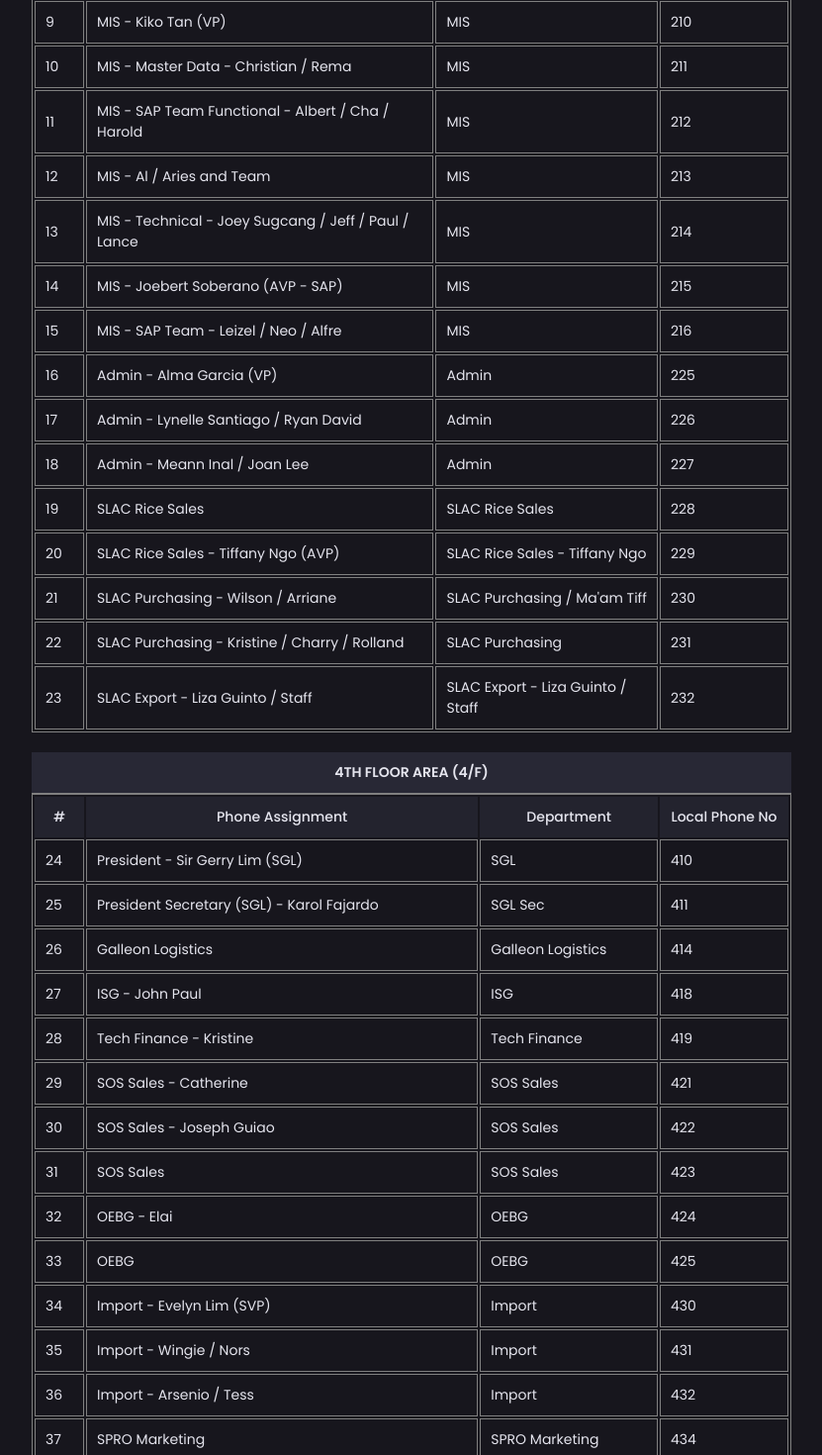
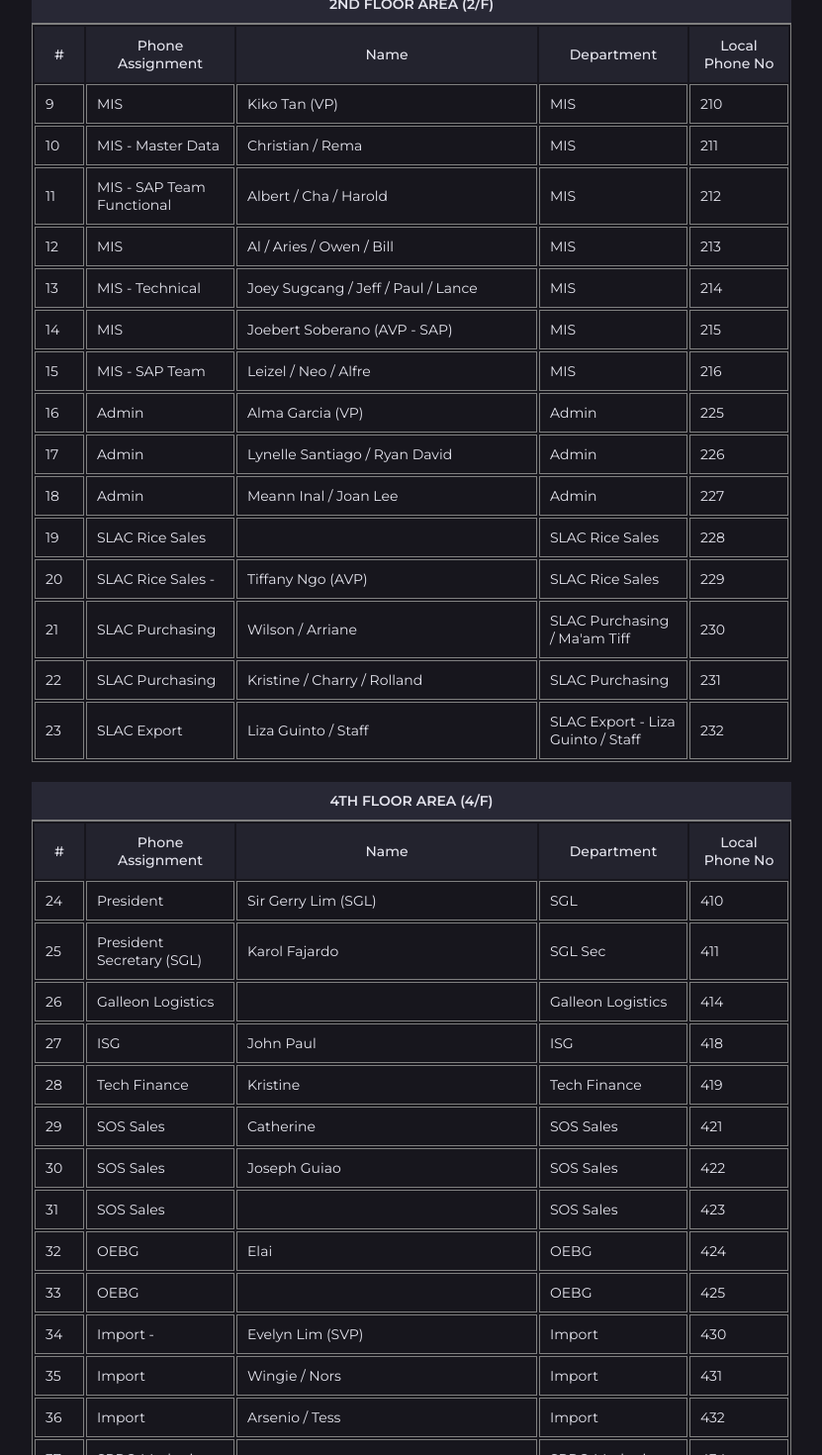
Before and after one commit to Ralf-Renz-Estellana-Bantilo/SLAC---MIS---Telephone-Info, a React (Create React App) app: page / in a window 1280 px wide. Shown: the part 760-2230 px from the top of the page at 99% size, without its empty margins (224-1055 px from the left). Built offline with nearby package versions, Linux system fonts and the light colour scheme.

Commit message:
data maintenance

```diff
--- a/src/Search.js
+++ b/src/Search.js
@@ -17,7 +17,7 @@ const Search = () => {
 				let holdInformation = [];
 				let hasFound = false;
 				for (let b = 0; b < information.length; b++) {
-					const { phoneAssignment, department, phoneNumber } =
+					const {id, phoneAssignment, department, phoneNumber, name } =
 						information[b];
 					if (
 						`${phoneAssignment}`
@@ -28,13 +28,17 @@ const Search = () => {
 							.includes(`${text}`.toLowerCase()) ||
 						`${phoneNumber}`
 							.toLowerCase()
+							.includes(`${text}`.toLowerCase()) ||
+						`${name}`
+							.toLowerCase()
 							.includes(`${text}`.toLowerCase())
 					) {
 						const info = {
-							id: information[b].id,
-							phoneAssignment: information[b].phoneAssignment,
-							department: information[b].department,
-							phoneNumber: information[b].phoneNumber,
+							id,
+							phoneAssignment,
+							department,
+							phoneNumber,
+							name,
 						};
 						holdInformation.push(info);
 						hasFound = true;
@@ -79,15 +83,17 @@ const Search = () => {
 								</caption>
 								<tr>
 									<th style={{ width: "50px" }}>#</th>
-									<th>Phone Assignment</th>
-									<th>Department</th>
-									<th style={{ width: "130px" }}>Local Phone No</th>
+									<th style={{ width: "150px" }}>Phone Assignment</th>
+									<th>Name</th>
+									<th style={{ width: "150px" }}>Department</th>
+									<th style={{ width: "100px" }}>Local Phone No</th>
 								</tr>
 								{information.map((info) => {
 									return (
 										<tr key={info.id}>
 											<td>{info.id}</td>
 											<td>{info.phoneAssignment}</td>
+											<td>{info.name}</td>
 											<td>{info.department}</td>
 											<td>{info.phoneNumber}</td>
 										</tr>
--- a/src/index.css
+++ b/src/index.css
@@ -1,10 +1,12 @@
 @import url("https://fonts.googleapis.com/css2?family=Poppins:wght@400;500;600&display=swap");
+@import url("https://fonts.googleapis.com/css2?family=Montserrat:ital,wght@0,300;0,400;0,500;0,600;0,700;1,400;1,500;1,600;1,700&display=swap");
 
 * {
 	padding: 0;
 	margin: 0;
 	box-sizing: border-box;
-	font-family: "Poppins";
+	/* font-family: "Poppins"; */
+	font-family: "Montserrat";
 	font-size: 16px;
 }
 
@@ -29,7 +31,7 @@ th {
 	font-weight: 500;
 	background-color: #23232e;
 	position: sticky;
-	top: 120px;
+	top: 109px;
 }
 
 td {
@@ -41,7 +43,7 @@ caption {
 	border-bottom: 1px solid gray;
 	font-weight: 600;
 	position: sticky;
-	top: 78px;
+	top: 70px;
 	z-index: 1;
 }
 
--- a/src/useData.js
+++ b/src/useData.js
@@ -8,6 +8,7 @@ class useData {
 					{
 						id: 1,
 						phoneAssignment: "Operator",
+						name: "",
 						department: "Admin",
 						phoneNumber: "9",
 					},
@@ -20,18 +21,21 @@ class useData {
 					{
 						id: 2,
 						phoneAssignment: "Information Area/Guard",
+						name: "",
 						department: "Information Area",
 						phoneNumber: "110",
 					},
 					{
 						id: 3,
 						phoneAssignment: "Information Area/Annex",
+						name: "",
 						department: "Information Area",
 						phoneNumber: "111",
 					},
 					{
 						id: 4,
 						phoneAssignment: "Showroom",
+						name: "Edilyn",
 						department: "Showroom",
 						phoneNumber: "112",
 					},
@@ -39,24 +43,28 @@ class useData {
 						id: 5,
 						phoneAssignment: "Showroom",
 						department: "Showroom",
+						name: "",
 						phoneNumber: "113",
 					},
 					{
 						id: 6,
 						phoneAssignment: "SP Land",
 						department: "SPLI",
+						name: "",
 						phoneNumber: "114",
 					},
 					{
 						id: 7,
 						phoneAssignment: "SP Land",
 						department: "SPLI",
+						name: "",
 						phoneNumber: "115",
 					},
 					{
 						id: 8,
 						phoneAssignment: "E-Commerce/Shop Central",
 						department: "E-Commerce/Shop Central",
+						name: "",
 						phoneNumber: "116",
 					},
 				],
@@ -67,95 +75,110 @@ class useData {
 				information: [
 					{
 						id: 9,
-						phoneAssignment: "MIS - Kiko Tan (VP)",
+						phoneAssignment: "MIS",
 						department: "MIS",
+						name: "Kiko Tan (VP)",
 						phoneNumber: "210",
 					},
 					{
 						id: 10,
-						phoneAssignment: "MIS - Master Data - Christian / Rema",
+						phoneAssignment: "MIS - Master Data",
 						department: "MIS",
+						name: "Christian / Rema",
 						phoneNumber: "211",
 					},
 					{
 						id: 11,
 						phoneAssignment:
-							"MIS - SAP Team Functional - Albert / Cha / Harold",
+							"MIS - SAP Team Functional",
 						department: "MIS",
+						name: "Albert / Cha / Harold",
 						phoneNumber: "212",
 					},
 					{
 						id: 12,
-						phoneAssignment: "MIS - Al / Aries and Team",
+						phoneAssignment: "MIS",
 						department: "MIS",
+						name: "Al / Aries / Owen / Bill",
 						phoneNumber: "213",
 					},
 					{
 						id: 13,
 						phoneAssignment:
-							"MIS - Technical - Joey Sugcang / Jeff / Paul / Lance",
+							"MIS - Technical",
 						department: "MIS",
+						name: "Joey Sugcang / Jeff / Paul / Lance",
 						phoneNumber: "214",
 					},
 					{
 						id: 14,
-						phoneAssignment: "MIS - Joebert Soberano (AVP - SAP)",
+						phoneAssignment: "MIS",
 						department: "MIS",
+						name: "Joebert Soberano (AVP - SAP)",
 						phoneNumber: "215",
 					},
 					{
 						id: 15,
-						phoneAssignment: "MIS - SAP Team - Leizel / Neo / Alfre",
+						phoneAssignment: "MIS - SAP Team",
 						department: "MIS",
+						name: "Leizel / Neo / Alfre",
 						phoneNumber: "216",
 					},
 					{
 						id: 16,
-						phoneAssignment: "Admin - Alma Garcia (VP)",
+						phoneAssignment: "Admin",
 						department: "Admin",
+						name: "Alma Garcia (VP)",
 						phoneNumber: "225",
 					},
 					{
 						id: 17,
-						phoneAssignment: "Admin - Lynelle Santiago / Ryan David",
+						phoneAssignment: "Admin",
 						department: "Admin",
+						name: "Lynelle Santiago / Ryan David",
 						phoneNumber: "226",
 					},
 					{
 						id: 18,
-						phoneAssignment: "Admin - Meann Inal / Joan Lee",
+						phoneAssignment: "Admin",
 						department: "Admin",
+						name: "Meann Inal / Joan Lee",
 						phoneNumber: "227",
 					},
 					{
 						id: 19,
 						phoneAssignment: "SLAC Rice Sales",
 						department: "SLAC Rice Sales",
+						name: "",
 						phoneNumber: "228",
 					},
 					{
 						id: 20,
-						phoneAssignment: "SLAC Rice Sales - Tiffany Ngo (AVP)",
-						department: "SLAC Rice Sales - Tiffany Ngo",
+						phoneAssignment: "SLAC Rice Sales - ",
+						department: "SLAC Rice Sales",
+						name: "Tiffany Ngo (AVP)",
 						phoneNumber: "229",
 					},
 					{
 						id: 21,
-						phoneAssignment: "SLAC Purchasing - Wilson / Arriane",
+						phoneAssignment: "SLAC Purchasing",
 						department: "SLAC Purchasing / Ma'am Tiff",
+						name: "Wilson / Arriane",
 						phoneNumber: "230",
 					},
 					{
 						id: 22,
 						phoneAssignment:
-							"SLAC Purchasing - Kristine / Charry / Rolland",
+							"SLAC Purchasing",
 						department: "SLAC Purchasing",
+						name: "Kristine / Charry / Rolland",
 						phoneNumber: "231",
 					},
 					{
 						id: 23,
-						phoneAssignment: "SLAC Export - Liza Guinto / Staff",
+						phoneAssignment: "SLAC Export",
 						department: "SLAC Export - Liza Guinto / Staff",
+						name: "Liza Guinto / Staff",
 						phoneNumber: "232",
 					},
 				],
@@ -166,152 +189,177 @@ class useData {
 				information: [
 					{
 						id: 24,
-						phoneAssignment: "President - Sir Gerry Lim (SGL)",
+						phoneAssignment: "President",
 						department: "SGL",
+						name: "Sir Gerry Lim (SGL)",
 						phoneNumber: "410",
 					},
 					{
 						id: 25,
-						phoneAssignment: "President Secretary (SGL) - Karol Fajardo",
+						phoneAssignment: "President Secretary (SGL)",
 						department: "SGL Sec",
+						name: "Karol Fajardo",
 						phoneNumber: "411",
 					},
 					{
 						id: 26,
 						phoneAssignment: "Galleon Logistics",
 						department: "Galleon Logistics",
+						name: "",
 						phoneNumber: "414",
 					},
 					{
 						id: 27,
-						phoneAssignment: "ISG - John Paul",
+						phoneAssignment: "ISG",
 						department: "ISG",
+						name: "John Paul",
 						phoneNumber: "418",
 					},
 					{
 						id: 28,
-						phoneAssignment: "Tech Finance - Kristine",
+						phoneAssignment: "Tech Finance",
 						department: "Tech Finance",
+						name: "Kristine",
 						phoneNumber: "419",
 					},
 					{
 						id: 29,
-						phoneAssignment: "SOS Sales - Catherine",
+						phoneAssignment: "SOS Sales",
 						department: "SOS Sales",
+						name: "Catherine",
 						phoneNumber: "421",
 					},
 					{
 						id: 30,
-						phoneAssignment: "SOS Sales - Joseph Guiao",
+						phoneAssignment: "SOS Sales",
 						department: "SOS Sales",
+						name: "Joseph Guiao",
 						phoneNumber: "422",
 					},
 					{
 						id: 31,
 						phoneAssignment: "SOS Sales",
 						department: "SOS Sales",
+						name: "",
 						phoneNumber: "423",
 					},
 					{
 						id: 32,
-						phoneAssignment: "OEBG - Elai",
+						phoneAssignment: "OEBG",
 						department: "OEBG",
+						name: "Elai",
 						phoneNumber: "424",
 					},
 					{
 						id: 33,
 						phoneAssignment: "OEBG",
 						department: "OEBG",
+						name: "",
 						phoneNumber: "425",
 					},
 					{
 						id: 34,
-						phoneAssignment: "Import - Evelyn Lim (SVP)",
+						phoneAssignment: "Import - ",
 						department: "Import",
+						name: "Evelyn Lim (SVP)",
 						phoneNumber: "430",
 					},
 					{
 						id: 35,
-						phoneAssignment: "Import - Wingie / Nors",
+						phoneAssignment: "Import",
 						department: "Import",
+						name: "Wingie / Nors",
 						phoneNumber: "431",
 					},
 					{
 						id: 36,
-						phoneAssignment: "Import - Arsenio / Tess",
+						phoneAssignment: "Import ",
 						department: "Import",
+						name: "Arsenio / Tess",
 						phoneNumber: "432",
 					},
 					{
 						id: 37,
 						phoneAssignment: "SPRO Marketing",
 						department: "SPRO Marketing",
+						name: "",
 						phoneNumber: "434",
 					},
 					{
 						id: 38,
 						phoneAssignment: "SPRO Marketing",
 						department: "SPRO Marketing",
+						name: "",
 						phoneNumber: "435",
 					},
 					{
 						id: 39,
 						phoneAssignment: "SPRO Marketing",
 						department: "SPRO Marketing",
+						name: "",
 						phoneNumber: "436",
 					},
 					{
 						id: 40,
 						phoneAssignment: "SPRO Marketing",
 						department: "SPRO Marketing",
+						name: "",
 						phoneNumber: "437",
 					},
 					{
 						id: 41,
 						phoneAssignment: "SPRO Marketing",
 						department: "SPRO Marketing",
+						name: "",
 						phoneNumber: "438",
 					},
 					{
 						id: 42,
 						phoneAssignment: "SPRO Marketing",
 						department: "SPRO Marketing",
+						name: "",
 						phoneNumber: "439",
 					},
 					{
 						id: 43,
-						phoneAssignment: "Finance - Sally Uy (SVP)",
+						phoneAssignment: "Finance",
 						department: "Finance",
+						name: "Sally Uy (SVP)",
 						phoneNumber: "440",
 					},
 					{
 						id: 44,
-						phoneAssignment: "Finance - Gina / Erwin / Erica",
+						phoneAssignment: "Finance",
 						department: "Finance",
+						name: "Gina / Erwin / Erica",
 						phoneNumber: "441",
 					},
 					{
 						id: 45,
-						phoneAssignment: "Finance MAD - Ana / Arjay / Mean",
+						phoneAssignment: "Finance MAD",
 						department: "MAD Finance",
+						name: "Ana / Arjay / Mean",
 						phoneNumber: "442",
 					},
 					{
 						id: 46,
-						phoneAssignment: "Finance C&C - Suzette / Natalie",
+						phoneAssignment: "Finance C&C",
 						department: "FINANCE C&C",
+						name: "Suzette / Natalie",
 						phoneNumber: "443",
 					},
 					{
 						id: 47,
-						phoneAssignment: "Finance C&C - Nellie",
+						phoneAssignment: "Finance C&C",
 						department: "FINANCE C&C",
+						name: "Nellie",
 						phoneNumber: "444",
 					},
 					{
 						id: 48,
-						phoneAssignment: "Tax Dept - Jess / Rose / Allyn",
+						phoneAssignment: "Tax Dept",
 						department: "Tax",
+						name: "Jess / Rose / Allyn",
 						phoneNumber: "445",
 					},
 				],
@@ -322,112 +370,130 @@ class useData {
 				information: [
 					{
 						id: 49,
-						phoneAssignment: "Treasury - Maylen / Love",
+						phoneAssignment: "Treasury",
 						department: "Treasury",
+						name: "Maylen / Love",
 						phoneNumber: "522",
 					},
 					{
 						id: 50,
 						phoneAssignment: "Treasury - Disbursement",
 						department: "Treasury",
+						name: "",
 						phoneNumber: "524",
 					},
 					{
 						id: 51,
-						phoneAssignment: "Treasury - Loans - Sandy / Karla",
+						phoneAssignment: "Treasury - Loans",
 						department: "Treasury",
+						name: "Sandy / Karla / Angelica",
 						phoneNumber: "523",
 					},
 					{
 						id: 52,
-						phoneAssignment: "Treasury - Remittance - Vic",
+						phoneAssignment: "Treasury - Remittance",
 						department: "Treasury",
+						name: "Vic",
 						phoneNumber: "526",
 					},
 					{
 						id: 53,
-						phoneAssignment: "Treasury - Releasing - Melody",
+						phoneAssignment: "Treasury - Releasing",
 						department: "Treasury",
+						name: "Melody",
 						phoneNumber: "527",
 					},
 					{
 						id: 54,
 						phoneAssignment:
-							"EVP - Jocelyn Farnacio / Ext. Sec / Necitas",
+							"EVP",
 						department: "Finance - SVP",
+						name: "Jocelyn Farnacio / Ext. Sec / Necitas",
 						phoneNumber: "530",
 					},
 					{
 						id: 55,
-						phoneAssignment: "SLAC Finance - Mgr / Ext. Staff",
+						phoneAssignment: "SLAC Finance",
 						department: "SLAC Finance",
+						name: "Mgr / Ext. Staff/ Edna",
 						phoneNumber: "513",
 					},
 					{
 						id: 56,
 						phoneAssignment: "SLAC MAD",
 						department: "SLAC MAD",
+						name: "Elaine",
 						phoneNumber: "514",
 					},
 					{
 						id: 57,
 						phoneAssignment: "SLAC Finance",
 						department: "SLAC Finance",
+						name: "",
 						phoneNumber: "516",
 					},
 					{
 						id: 58,
 						phoneAssignment: "SLAC CNC",
 						department: "SLAC CNC",
+						name: "",
 						phoneNumber: "518",
 					},
 					{
 						id: 59,
-						phoneAssignment: "SLAC Finance - Cathy Galura (EVP)",
+						phoneAssignment: "SLAC Finance",
 						department: "SLAC EVP - Finance",
+						name: "Cathy Galura (EVP)",
 						phoneNumber: "531",
 					},
 					{
 						id: 60,
 						phoneAssignment:
-							"SLAC Seeds - Dona Lim (SVP) / John Dungca (VP)",
+							"SLAC Seeds",
 						department: "SLAC Seeds Operation",
+						name: "Dona Lim (SVP) / John Dungca (VP)",
 						phoneNumber: "532",
 					},
 					{
 						id: 61,
 						phoneAssignment: "SLAC Seeds Operation",
 						department: "SLAC Seeds Operation",
+						name: "Myra / Janine",
 						phoneNumber: "534",
 					},
 					{
 						id: 62,
 						phoneAssignment: "SLAC Seeds Sales & Marketing",
 						department: "SLAC Seeds Sales & Marketing",
+						name: "Ria",
 						phoneNumber: "536",
 					},
 					{
 						id: 63,
-						phoneAssignment: "SPRO Acctg - MAD - Joanna / Richa",
+						phoneAssignment: "SPRO Acctg - MAD",
 						department: "SPRO Acctg MAD",
+						name: "Joanna / Richa",
 						phoneNumber: "537",
 					},
 					{
 						id: 64,
-						phoneAssignment: "SPRO Finance - Herbert Baron (Director)",
+						phoneAssignment: "SPRO Finance",
 						department: "SPRO Finance - Herbert Baron",
+						name: "Herbert Baron (Director)",
 						phoneNumber: "538",
 					},
 					{
 						id: 65,
 						phoneAssignment: "SPRO Acctg / Operation",
 						department: "SPRO Acctg / Operation",
+						name: "Eunice",
 						phoneNumber: "539",
 					},
 					{
 						id: 66,
 						phoneAssignment: "Atty's Office",
 						department: "Atty's Office",
+						name: "",
 						phoneNumber: "511",
 					},
 				],
@@ -438,38 +504,44 @@ class useData {
 				information: [
 					{
 						id: 67,
-						phoneAssignment: "Chairman / CEO - Sir Henry Lim (SHL)",
+						phoneAssignment: "Chairman / CEO",
 						department: "SHL",
+						name: "Sir Henry Lim (SHL)",
 						phoneNumber: "610",
 					},
 					{
 						id: 68,
 						phoneAssignment: "SHL Secretary (1)",
 						department: "SHL Secretary (1)",
+						name: "",
 						phoneNumber: "615",
 					},
 					{
 						id: 69,
 						phoneAssignment: "SHL Secretary (2)",
 						department: "SHL Secretary (2)",
+						name: "",
 						phoneNumber: "616",
 					},
 					{
 						id: 70,
 						phoneAssignment: "Pantry",
 						department: "Pantry",
+						name: "",
 						phoneNumber: "619",
 					},
 					{
 						id: 71,
 						phoneAssignment: "Board Room",
 						department: "Board Room",
+						name: "",
 						phoneNumber: "618",
 					},
 					{
 						id: 72,
 						phoneAssignment: "Doc Malabanan",
 						department: "Doc Malabanan",
+						name: "",
 						phoneNumber: "621",
 					},
 				],
@@ -480,20 +552,23 @@ class useData {
 				information: [
 					{
 						id: 73,
-						phoneAssignment: "PDD - Paul Hernandez",
+						phoneAssignment: "PDD",
 						department: "PDD - Manager",
+						name: "Paul Hernandez",
 						phoneNumber: "860",
 					},
 					{
 						id: 74,
-						phoneAssignment: "PDD - Reysan",
-						department: "PDD - Reysan",
+						phoneAssignment: "PDD",
+						department: "PDD",
+						name: "Reysan",
 						phoneNumber: "861",
 					},
 					{
 						id: 75,
-						phoneAssignment: "PDD - Louie",
+						phoneAssignment: "PDD",
 						department: "PDD",
+						name: "Louie",
 						phoneNumber: "862",
 					},
 				],
@@ -504,32 +579,37 @@ class useData {
 				information: [
 					{
 						id: 76,
-						phoneAssignment: "HR Training - Marcus / Roger",
+						phoneAssignment: "HR Training",
 						department: "HR",
+						name: "Marcus / Roger / Carol",
 						phoneNumber: "871",
 					},
 					{
 						id: 77,
-						phoneAssignment: "HR - Dione Putong (VP)",
+						phoneAssignment: "HR",
 						department: "HR",
+						name: "Dione Putong (VP)",
 						phoneNumber: "872",
 					},
 					{
 						id: 78,
-						phoneAssignment: "HR SLAC - Eloisa / Mark / Martina",
+						phoneAssignment: "HR SLAC",
 						department: "HR",
+						name: "Eloisa / Mark / Martina / Racquel",
 						phoneNumber: "873",
 					},
 					{
 						id: 79,
-						phoneAssignment: "HR SPPE - Sheann / Dianne",
+						phoneAssignment: "HR SPPE",
 						department: "HR",
+						name: "Sheann / Dianne",
 						phoneNumber: "874",
 					},
 					{
 						id: 80,
-						phoneAssignment: "HR Galleon / SPRO / PSLI - Mitch / Edz",
+						phoneAssignment: "HR Galleon / SPRO / PSLI",
 						department: "HR",
+						name: "Mitch / Edz",
 						phoneNumber: "875",
 					},
 				],
@@ -542,42 +622,49 @@ class useData {
 						id: 81,
 						phoneAssignment: "SPRO - Engineering",
 						department: "SP Propertied - Engineering",
+						name: "",
 						phoneNumber: "880",
 					},
 					{
 						id: 82,
 						phoneAssignment: "SPRO - BDD",
 						department: "SP Propertied - BDD",
+						name: "",
 						phoneNumber: "881",
 					},
 					{
 						id: 83,
 						phoneAssignment: "VACANT - (Previously Openovate Office)",
 						department: "Openovate Office",
+						name: "",
 						phoneNumber: "882",
 					},
 					{
 						id: 84,
 						phoneAssignment: "SGMP - Pharmacy",
 						department: "SGMP - Pharmacy",
+						name: "",
 						phoneNumber: "884",
 					},
 					{
 						id: 85,
 						phoneAssignment: "Business Process",
 						department: "Business Process",
+						name: "",
 						phoneNumber: "886",
 					},
 					{
 						id: 86,
 						phoneAssignment: "Audit",
 						department: "Audit",
+						name: "",
 						phoneNumber: "887",
 					},
 					{
 						id: 87,
 						phoneAssignment: "Audit",
 						department: "Audit",
+						name: "",
 						phoneNumber: "888",
 					},
 				],
@@ -590,18 +677,21 @@ class useData {
 						id: 88,
 						phoneAssignment: "PPIC / Whse",
 						department: "PPIC / Whse",
+						name: "",
 						phoneNumber: "703",
 					},
 					{
 						id: 89,
 						phoneAssignment: "HR Marilao",
 						department: "HR Marilao",
+						name: "Marisa / Fe",
 						phoneNumber: "704",
 					},
 					{
 						id: 90,
 						phoneAssignment: "Admin Production",
 						department: "Admin",
+						name: "",
 						phoneNumber: "705",
 					},
 				],
@@ -614,18 +704,21 @@ class useData {
 						id: 91,
 						phoneAssignment: "HR / Admin",
 						department: "HR / Admin",
+						name: "Alice",
 						phoneNumber: "706",
 					},
 					{
 						id: 92,
 						phoneAssignment: "SOS Meycauayan",
 						department: "SOS Meycauayan",
+						name: "",
 						phoneNumber: "707",
 					},
 					{
 						id: 93,
 						phoneAssignment: "CDG Maycauayan",
 						department: "CDG Maycauayan",
+						name: "",
 						phoneNumber: "708",
 					},
 				],
@@ -638,12 +731,14 @@ class useData {
 						id: 94,
 						phoneAssignment: "LUPON DAVAO OFFICE",
 						department: "LUPON DAVAO OFFICE",
+						name: "",
 						phoneNumber: "710",
 					},
 					{
 						id: 95,
 						phoneAssignment: "AMINAWAY",
 						department: "AMINAWAY",
+						name: "",
 						phoneNumber: "712",
 					},
 				],
```
Also changed, not shown: 1 other file (tests, documents, lock files or other folders).
